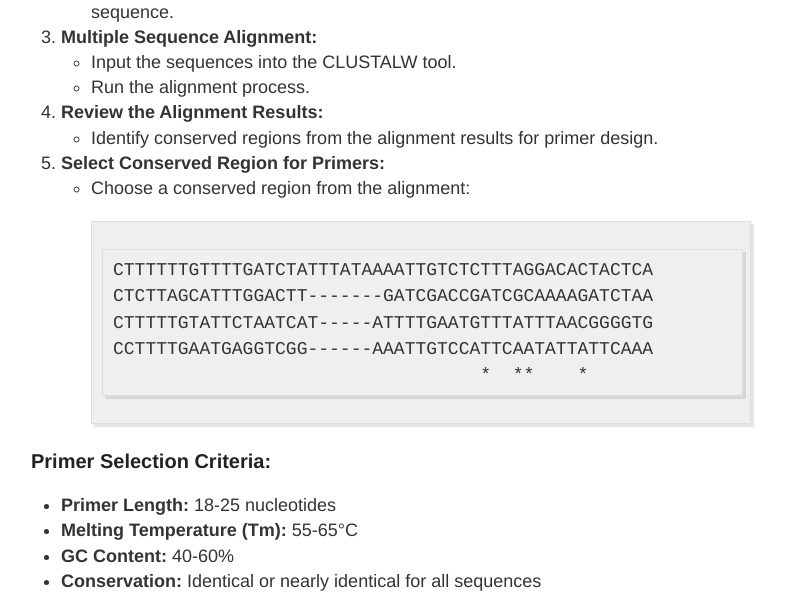
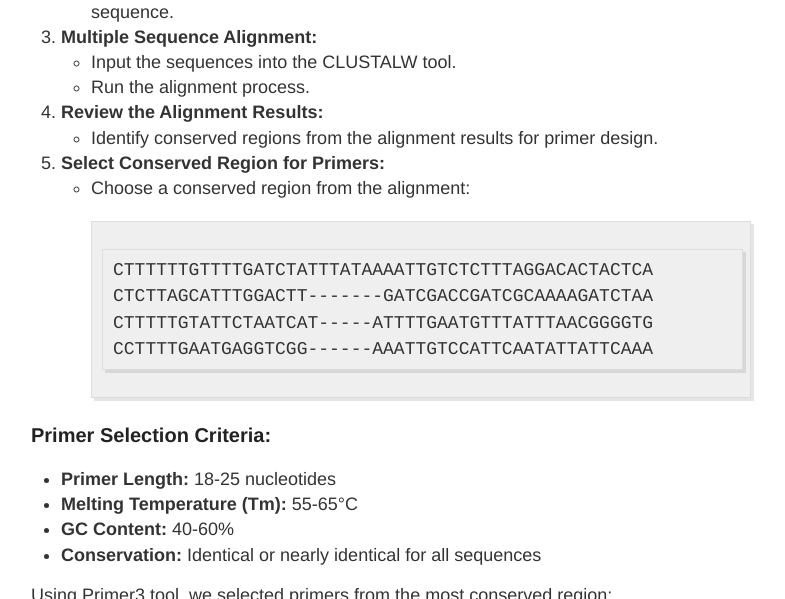
Before and after one commit to Valeriia-Berngardt/Research-Methods2, a Jekyll site: the page built from _posts/2024-07-08-Primers.md, in a window 1280 px wide and 900 px high, scrolled down 542 px, cut to the strip 0-599 px from the top of the window. Shown: the whole strip, without its empty margins (249-1034 px from the left). Built offline with Jekyll 4.4.1, drawn with Linux system fonts in a browser that asks for light colours.

Commit message:
Update 2024-07-08-Primers.md

````diff
--- a/_posts/2024-07-08-Primers.md
+++ b/_posts/2024-07-08-Primers.md
@@ -25,12 +25,11 @@ tags: #Primers
 
 5. **Select Conserved Region for Primers:**
    - Choose a conserved region from the alignment:
-     ```plaintext
+     ```
      CTTTTTTGTTTTGATCTATTTATAAAATTGTCTCTTTAGGACACTACTCA
      CTCTTAGCATTTGGACTT-------GATCGACCGATCGCAAAAGATCTAA
      CTTTTTGTATTCTAATCAT-----ATTTTGAATGTTTATTTAACGGGGTG
      CCTTTTGAATGAGGTCGG------AAATTGTCCATTCAATATTATTCAAA
-                                       *  **    *                 * *     *
      ```
 
 ### Primer Selection Criteria:
@@ -43,6 +42,7 @@ Using Primer3 tool, we selected primers from the most conserved region:
 
 ![alt text](https://github.com/Valeriia-Berngardt/ValeriiaBerngardt_Notebook/blob/main/images/table2.png)
 
+
 _Fig.1 - Results from the primer3._
 
 ### Phylogenetic Analysis
````
